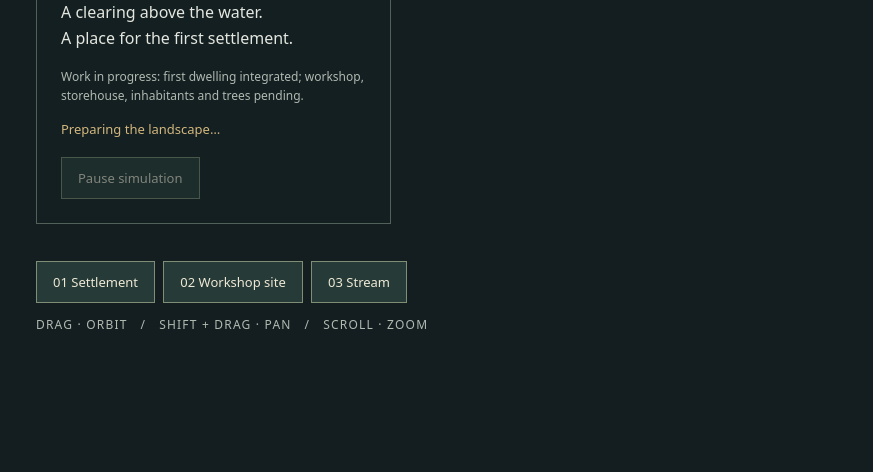
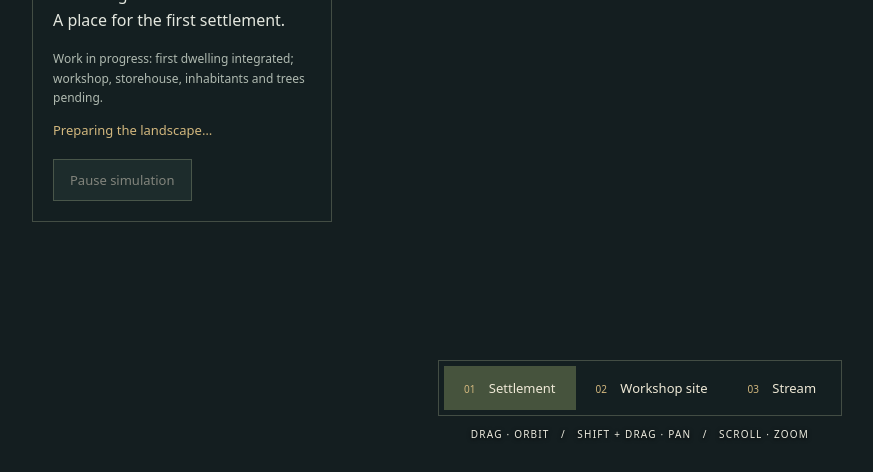
Before and after one commit to rostakr/-Bohemia-age-of-tribes., a website built with Vite: page index.html in a window 1280 px wide. Shown: the part 328-800 px from the top of the page, without its empty margins (0-873 px from the left). Built offline with nearby package versions, Linux system fonts and the light colour scheme; what playcanvas would draw is missing.

Commit message:
style: add Phase 1 inspection UI

```diff
--- a/src/style.css
+++ b/src/style.css
@@ -2,13 +2,13 @@
 * { box-sizing: border-box; }
 body { margin: 0; }
 #viewport { display: block; position: fixed; inset: 0; width: 100%; height: 100%; }
-.shell { position: relative; min-height: 100vh; padding: 36px; pointer-events: none; }
+.shell { position: relative; min-height: 100vh; padding: 32px; pointer-events: none; }
 header { max-width: 540px; text-shadow: 0 2px 8px #101819; }
 .eyebrow { color: #d2b77e; letter-spacing: .22em; font-size: 12px; font-weight: 650; }
 h1 { font-family: Georgia, serif; font-weight: 400; font-size: clamp(24px, 3vw, 44px); letter-spacing: .05em; margin: 8px 0; }
 h2 { font-family: Georgia, serif; font-weight: 400; margin: 8px 0 12px; }
 p { line-height: 1.6; }
-.panel { pointer-events: auto; max-width: 355px; margin-top: 38px; padding: 24px; background: #152022ed; border: 1px solid #52605a; }
+.panel { pointer-events: auto; max-width: 300px; margin-top: 36px; padding: 20px; background: #152022df; border: 1px solid #89917b66; }
 .muted, footer { color: #b0bab1; font-size: 12px; }
 #status { font-size: 13px; color: #d2b77e; }
 button { cursor: pointer; background: #263b37; color: #eee8d6; border: 1px solid #7f8e74; padding: 11px 16px; margin: 5px 4px 0 0; font: inherit; font-size: 13px; }
@@ -17,6 +17,13 @@ button:focus-visible { outline: 3px solid #e3c386; outline-offset: 4px; }
 button:disabled { opacity: .5; cursor: wait; }
 .error { border-color: #cb896a; }
 pre { position: absolute; right: 24px; top: 24px; padding: 16px; background: #10191de8; color: #c0d3bf; font-size: 12px; pointer-events: auto; }
-footer { margin-top: 32px; letter-spacing: .1em; }
+footer { position: fixed; left: 32px; right: 32px; bottom: 20px; text-align: center; letter-spacing: .1em; text-shadow: 0 1px 4px #000; }
+footer nav { pointer-events: auto; display: inline-flex; padding: 5px; border: 1px solid #89917b66; background: #152022df; }
+footer button { background: transparent; margin: 0; border: 0; padding: 13px 20px; }
+footer button[aria-pressed="true"] { background: #46533d; }
+footer button span { color: #d2b77e; margin-right: 10px; font-size: 10px; }
+footer p { font-size: 10px; color: #ecebdf; }
+.tagline { font-size: 13px; }
+#viewport:focus-visible { outline: 2px solid #d2b77e; outline-offset: -3px; }
 [hidden] { display: none !important; }
-@media (max-width: 700px) { .shell { padding: 20px; } pre { position: static; max-width: 355px; } }
+@media (max-width: 700px) { .shell { padding: 20px 20px 150px; } pre { position: static; max-width: 355px; } footer { left: 10px; right: 10px; } footer button { padding: 10px; } }
```
